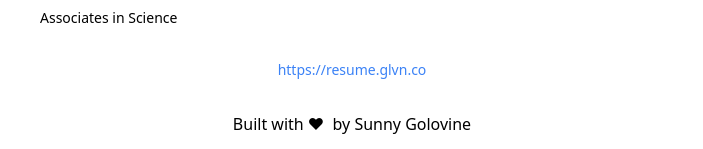
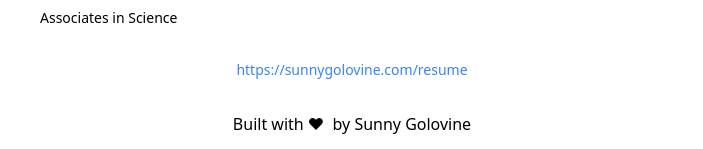
Before and after one commit to sgolovine/www-2020, a Next.js app: page /resume/print in a window 1280 px wide. Shown: the part 2180-2329 px from the top of the page, without its empty margins (288-991 px from the left). Built offline with nearby package versions, Linux system fonts and the light colour scheme; what @tailwindcss/typography would draw is missing.

Commit message:
Repalce all occurances of resume.glvn.co with sunnygolovine.com/resume

```diff
--- a/data/links/data.json
+++ b/data/links/data.json
@@ -35,7 +35,7 @@
     },
     {
       "name": "Resume",
-      "href": "https://resume.glvn.co",
+      "href": "https://sunnygolovine.com/resume",
       "key": "resume"
     }
   ],
--- a/data/site/projects.json
+++ b/data/site/projects.json
@@ -20,7 +20,7 @@
       "links": [
         {
           "name": "Website",
-          "href": "https://resume.glvn.co"
+          "href": "https://sunnygolovine.com/resume"
         }
       ]
     },
--- a/src/pages/resume/print.tsx
+++ b/src/pages/resume/print.tsx
@@ -43,8 +43,8 @@ const PrintPage: React.FC<Props> = ({ sections }) => {
       <div className="flex flex-row justify-center">
         <OutboundLink
           className="text-sm"
-          name="https://resume.glvn.co"
-          href="https://resume.glvn.co/"
+          name="https://sunnygolovine.com/resume"
+          href="https://sunnygolovine.com/resume"
         />
       </div>
     </PrintLayout>
```
